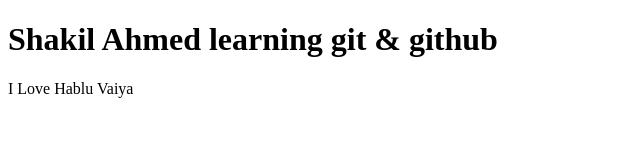
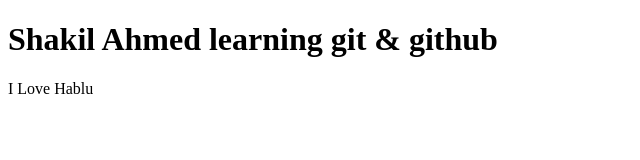
Before and after one commit to shakil-programmer/second-website, a plain HTML site: page index.html in a window 1280 px wide. Shown: the full height of the page, 0-640 px from the left. Drawn offline with Linux system fonts and the light colour scheme.

Commit message:
Update index.html

```diff
--- a/index.html
+++ b/index.html
@@ -7,7 +7,7 @@
 </head>
 <body>
     <h1>Shakil Ahmed learning git & github</h1>
-    <p>I Love Hablu Vaiya</p>
+    <p>I Love Hablu</p>
 
 </body>
 </html>
```
